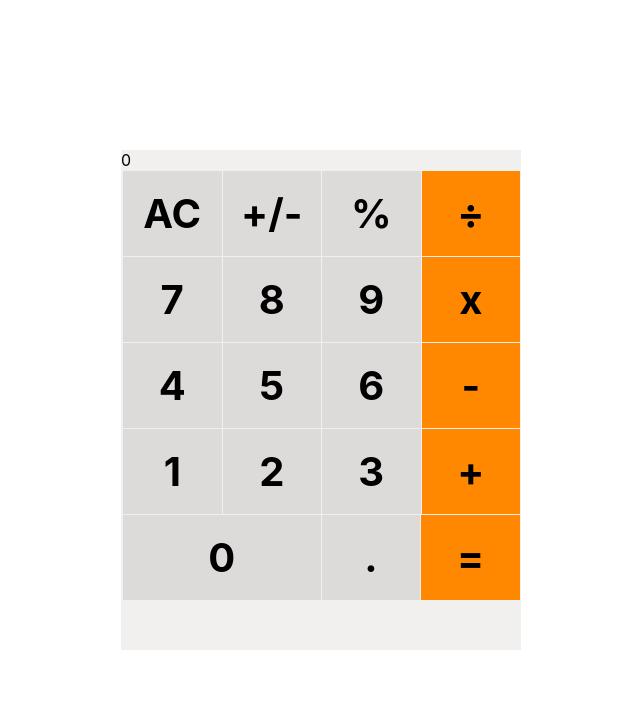
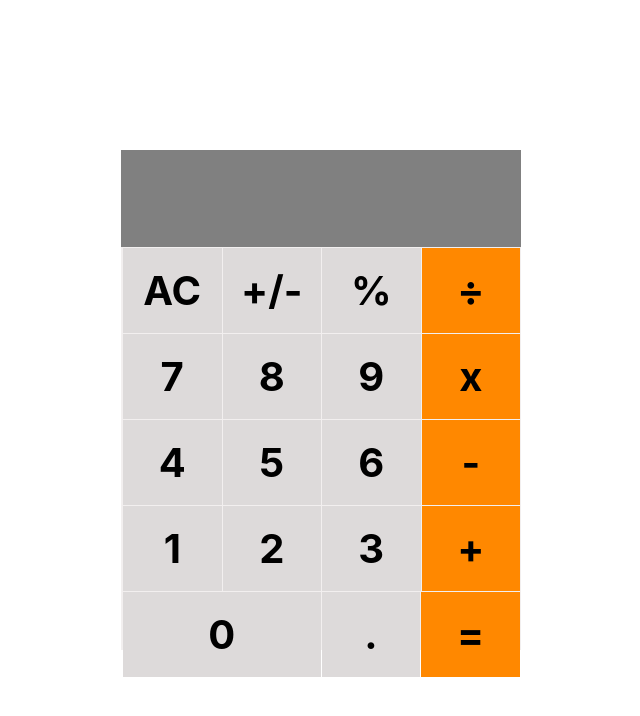
Before and after one commit to eamador1/math-magician-calculator, a React (Create React App) app: page /calculator in a window 1280 px wide. Shown: the top 716 px of the page, without its empty margins (319-959 px from the left). Built offline with nearby package versions, Linux system fonts and the light colour scheme.

Commit message:
no changes

```diff
--- a/src/components/Display.js
+++ b/src/components/Display.js
@@ -1,7 +1,15 @@
 import React from 'react';
+import PropTypes from 'prop-types';
+import '../styles/display.css';
 
-const Screen = () => (
-  <div className="input">0</div>
+const Screen = ({ input }) => (
+  <div className="input">
+    { input }
+  </div>
 );
 
+Screen.propTypes = {
+  input: PropTypes.string.isRequired, // Define the 'id' prop type as a required string
+};
+
 export default Screen;
```
